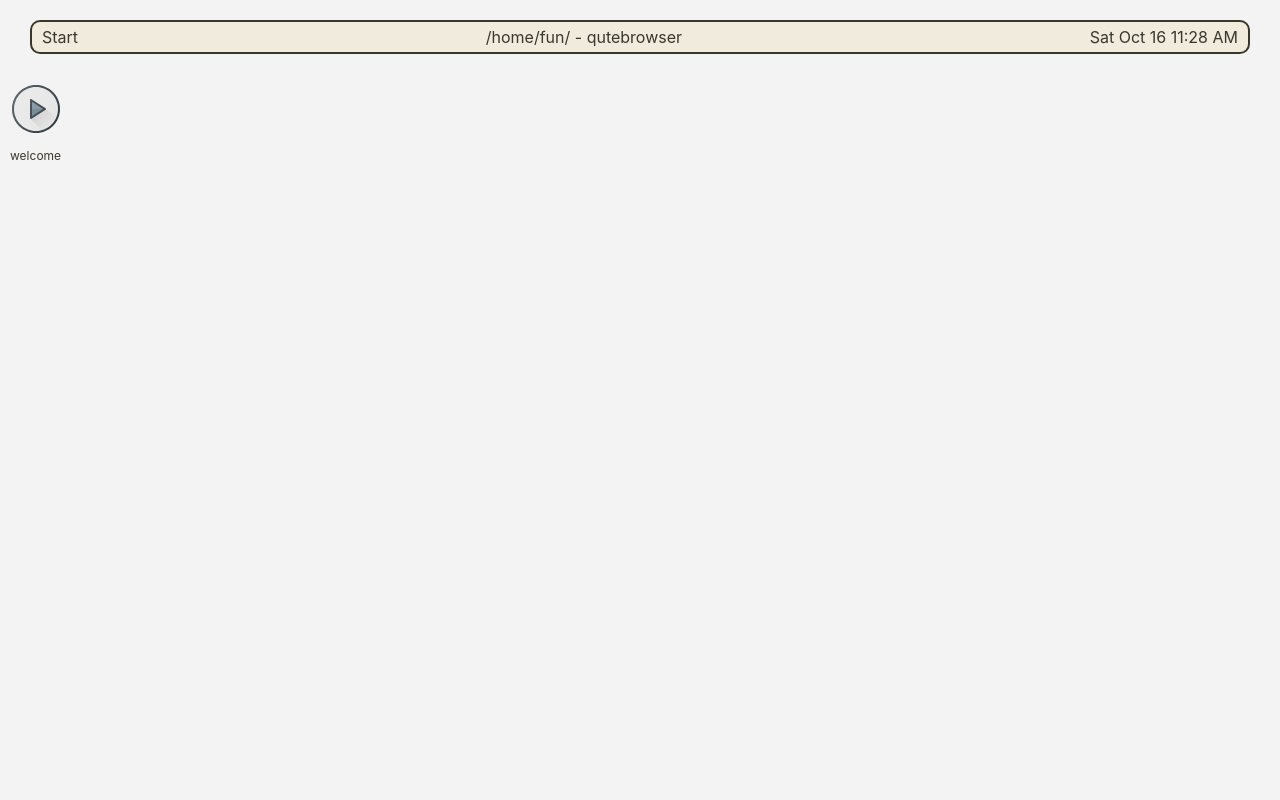
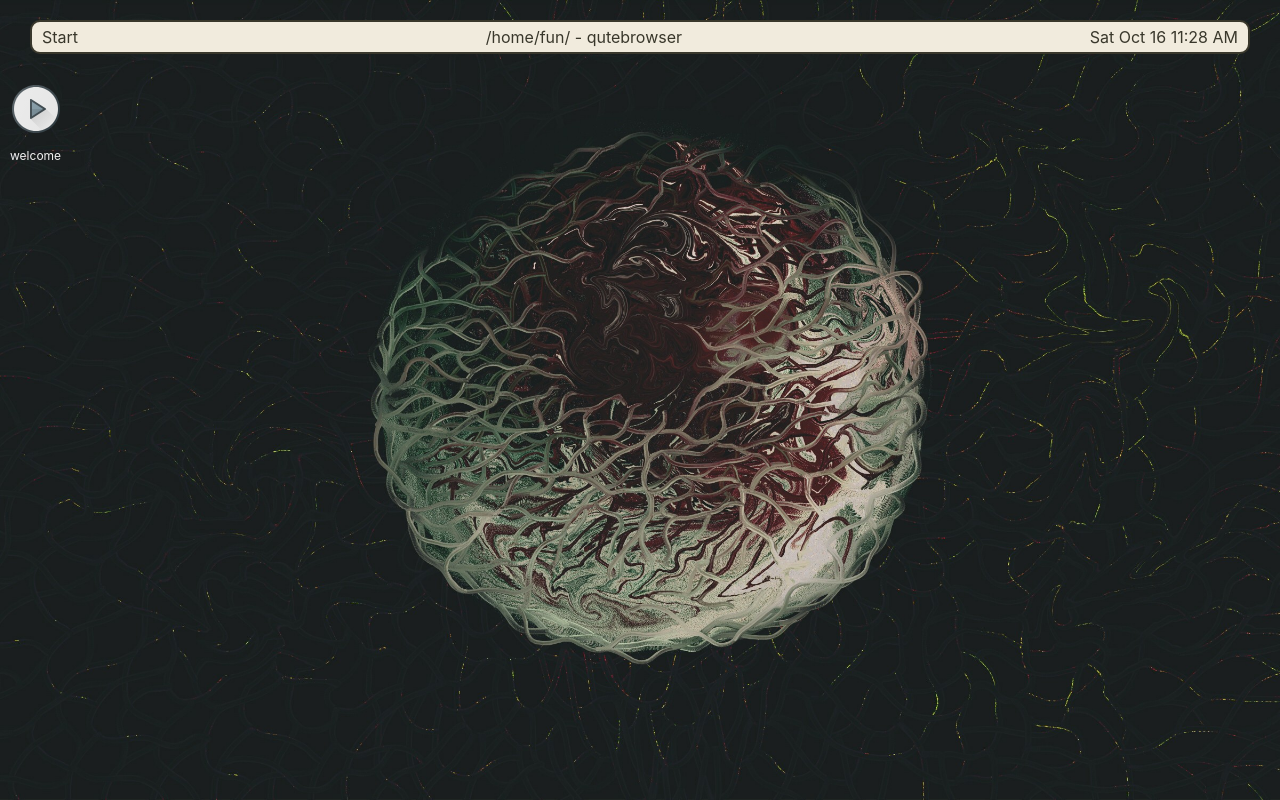
Before and after one commit to Fantasy-programming/uwuwuOS, a React (Vite) app: page / in a window 1280 px wide. Built offline with nearby package versions, Linux system fonts and the light colour scheme.

Commit message:
Fix: Hack the event propagation

```diff
--- a/src/App/assets/Play.tsx
+++ b/src/App/assets/Play.tsx
@@ -36,6 +36,7 @@ const SvgComponent = (props: SVGProps<SVGSVGElement>) => (
         opacity: 0.1,
       }}
     />
+    <title>Play Icon</title>
     <linearGradient
       id="a"
       x1={-34.243}
--- a/src/App/design/globals.scss
+++ b/src/App/design/globals.scss
@@ -21,7 +21,13 @@ body {
   margin: 0;
   padding: 0;
   overflow: hidden;
-  background: var(--primary-light);
+  // background: var(--primary-light);
+}
+
+body {
+  background-image: url("../assets/cry.jpg");
+  background-size: cover;
+  background-position: center;
 }
 
 #root {
--- a/src/Project/welcome/Welcome.module.scss
+++ b/src/Project/welcome/app/Welcome.module.scss
@@ -4,20 +4,6 @@
   display: flex;
   flex-direction: column;
   padding: 50px 30px;
-
-  input {
-    width: 100%;
-    height: 40px;
-    border: 2px solid #39372b;
-    border-radius: 5px;
-    padding-left: 10px;
-  }
-
-  input::placeholder {
-    color: #39372b;
-    font-size: 16px;
-    padding-left: 10px;
-  }
 }
 
 .box {
--- a/src/Project/welcome/content.tsx
+++ b/src/Project/welcome/app/index.tsx
@@ -3,14 +3,13 @@ import Style from "./Welcome.module.scss";
 const content = () => {
   return (
     <div className={Style.frame}>
-      <input placeholder="Search" />
       <div className={Style.box}>
         <p>Welcome !</p>
         <span>Me</span>
         <div className={Style.flexbox}>
-          <a href="">@github</a>
-          <a href="">@reddit</a>
-          <a href="">@twitter</a>
+          <a href="github.com">@github</a>
+          <a href="reddit.com">@reddit</a>
+          <a href="twitter.com">@twitter</a>
         </div>
       </div>
       <div className={Style.box}>
--- a/src/Project/welcome/index.tsx
+++ b/src/Project/welcome/index.tsx
@@ -1,10 +1,10 @@
 import Icon from "@components/Icon";
-import Play from "@assets/Play";
+import PIcon from "@assets/Play";
 
 const PlayIcon = () => {
   return (
     <Icon id="play" title="welcome">
-      <Play width={48} height={48} />
+      <PIcon width={48} height={48} />
     </Icon>
   );
 };
--- a/src/shared/components/Icon/Icon.module.scss
+++ b/src/shared/components/Icon/Icon.module.scss
@@ -11,7 +11,7 @@
   .title {
     font-size: 0.75rem;
     font-weight: 400;
-    color: var(--font-color);
+    color: var(--primary-light);
     text-align: center;
     margin-top: 0.5rem;
   }
@@ -20,8 +20,8 @@
     position: absolute;
     top: 0;
     left: 0;
-    width: 0;
-    height: 0;
+    width: 0%;
+    height: 0%;
     background-color: gray;
     opacity: 0.2;
     transition: width 0.3s height 0.3s;
--- a/src/shared/components/Icon/index.tsx
+++ b/src/shared/components/Icon/index.tsx
@@ -28,6 +28,7 @@ const Icon = (props) => {
 
   useDoubleClick({
     onDoubleClick: () => {
+      console.log("double click");
       spawnProcess(process);
     },
     ref: iconRef,
@@ -36,13 +37,17 @@ const Icon = (props) => {
 
   return (
     <>
-      <div style={style} className={Style.icon}>
-        <div ref={setNodeRef} {...attributes} {...listeners}>
+      <div
+        style={style}
+        className={Style.icon}
+        ref={setNodeRef}
+        {...attributes}
+        {...listeners}
+      >
+        <div ref={iconRef} data-no-dnd="true">
           {props.children}
         </div>
-        <div ref={iconRef} className={Style.title}>
-          {props.title}
-        </div>
+        <div className={Style.title}>{props.title}</div>
         <div className={Style.overlay} />
       </div>
     </>
--- a/src/shared/components/Wrapper/Screen.tsx
+++ b/src/shared/components/Wrapper/Screen.tsx
@@ -1,5 +1,6 @@
 import { DndContext } from "@dnd-kit/core";
 import { useState } from "react";
+import { useGetSensors } from "@hooks/useGetSensors";
 
 import Navbar from "@components/Navbar";
 import IconArea from "./DragArea";
@@ -11,11 +12,13 @@ const Screen = ({ children }: { children: React.ReactNode }) => {
     setParent(over ? over.id : `0-0`);
   }
 
+  const sensors = useGetSensors();
+
   return (
     <>
       <Navbar />
       <main className="Frame">
-        <DndContext onDragEnd={handleDragEnd}>
+        <DndContext onDragEnd={handleDragEnd} sensors={sensors}>
           <IconArea x={18} y={7} value={parent} />
         </DndContext>
         {children}
--- a/src/shared/hooks/useApp.ts
+++ b/src/shared/hooks/useApp.ts
@@ -1,4 +1,4 @@
-import Welcome from "@project/welcome/content";
+import Welcome from "@project/welcome/app";
 
 type App = {
   [key: string]: React.ReactNode;
@@ -9,7 +9,7 @@ const apps: App = {
 };
 
 const useAppContent = ({ name }: { name: string }): React.ReactNode => {
-  const lowerCaseName = name.charAt(0).toUpperCase() + name.slice(1); // Capitalize the first letter of the name
+  const lowerCaseName = name.charAt(0).toUpperCase() + name.slice(1);
   return apps[lowerCaseName] || null; // Return null if the component is not found
 };
 
--- /dev/null
+++ b/src/shared/hooks/useGetSensors.ts
@@ -0,0 +1,13 @@
+import { useSensor, useSensors } from "@dnd-kit/core";
+import { MouseSensor } from "@utils/hackSensors";
+
+export const useGetSensors = () => {
+  const sensors = useSensors(
+    useSensor(MouseSensor, {
+      activationConstraint: {
+        distance: 5,
+      },
+    }),
+  );
+  return sensors;
+};
--- /dev/null
+++ b/src/shared/utils/hackSensors.ts
@@ -0,0 +1,31 @@
+import {
+  MouseSensor as LibMouseSensor,
+  TouchSensor as LibTouchSensor,
+} from "@dnd-kit/core";
+import { MouseEvent, TouchEvent } from "react";
+
+// Block DnD event propagation if element have "data-no-dnd" attribute
+const handler = ({ nativeEvent: event }: MouseEvent | TouchEvent) => {
+  let cur = event.target as HTMLElement;
+
+  while (cur) {
+    if (cur.dataset && cur.dataset.noDnd) {
+      return false;
+    }
+    cur = cur.parentElement as HTMLElement;
+  }
+
+  return true;
+};
+
+export class MouseSensor extends LibMouseSensor {
+  static activators = [
+    { eventName: "onMouseDown", handler },
+  ] as (typeof LibMouseSensor)["activators"];
+}
+
+export class TouchSensor extends LibTouchSensor {
+  static activators = [
+    { eventName: "onTouchStart", handler },
+  ] as (typeof LibTouchSensor)["activators"];
+}
```
Also changed, not shown: src/App/assets/cry.jpg (added).
